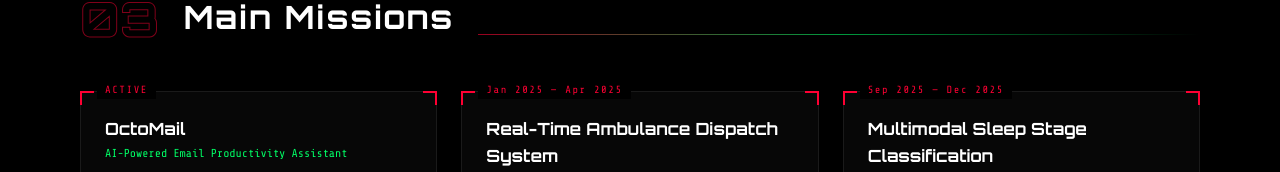
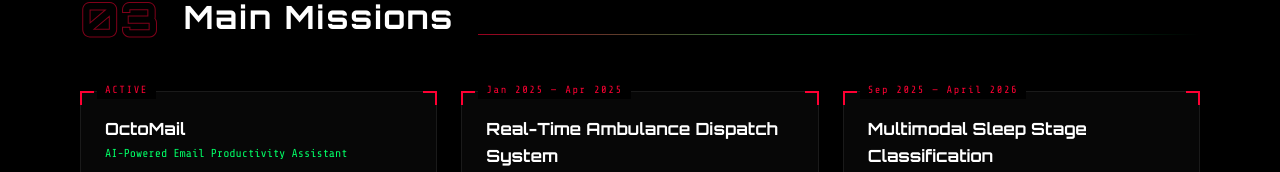
Before and after one commit to Harikaran14/Portfolio, a React (Vite) app: page / in a window 1280 px wide. Shown: the part 2267-2439 px from the top of the page. Built offline with nearby package versions, Linux system fonts and the light colour scheme.

Commit message:
Change project period from Dec 2025 to April 2026
Updated project timeline for sleep classification project.

```diff
--- a/src/data/portfolio.js
+++ b/src/data/portfolio.js
@@ -124,7 +124,7 @@ export const projects = [
   id: 'sleep',
   title: 'Multimodal Sleep Stage Classification',
   subtitle: 'Attention-Based Deep Learning',
-  period: 'Sep 2025 — Dec 2025',
+  period: 'Sep 2025 — April 2026',
   description:
     'End-to-end deep learning pipeline for automated sleep stage classification using EEG, EOG, and EMG signals from the PhysioNet Sleep-EDF dataset.',
   highlights: [
```
